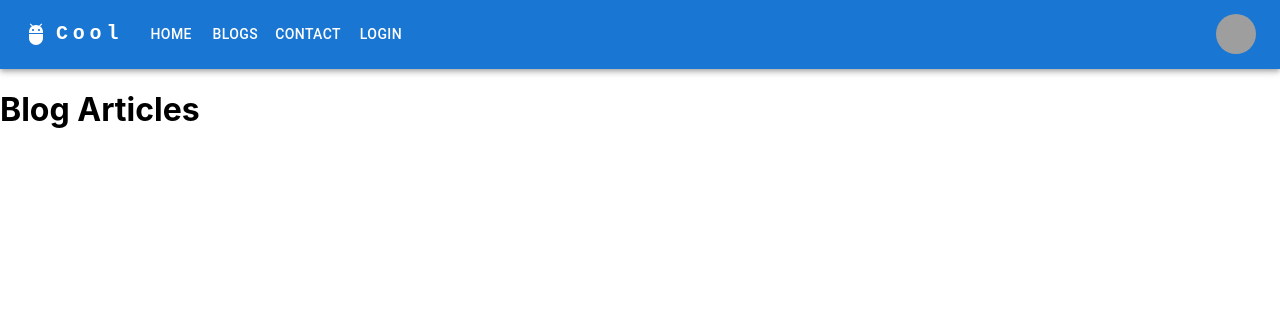
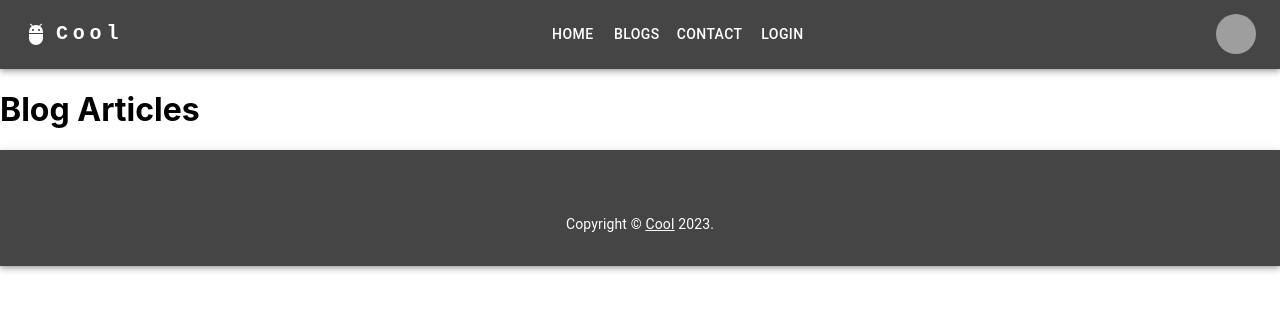
Before and after one commit to b0111/devreactapp, a React (Create React App) app: page /blogs in a window 1280 px wide. Shown: the top 310 px of the page. Built offline with nearby package versions, Linux system fonts and the light colour scheme; grey boxes are pictures that could not be loaded.

Commit message:
create footer

```diff
--- a/src/App.js
+++ b/src/App.js
@@ -9,6 +9,8 @@ import Login from './components/user/Login';
 import Profile from './components/user/Profile';
 
 import Header from "./components/Header";
+import Footer from "./components/Footer";
+
 
 import Home from './pages/Home';
 import Contact from './pages/Contact';
@@ -29,11 +31,10 @@ import {Routes, Route, Navigate} from "react-router-dom";
         <Route path='/profile' element={<Profile/>} />
         <Route path='/contact' element={<Contact/>} />
         <Route path='/blogs' element={<Blogs/>} />
+      </Routes>
+      <Footer />
+    </Box>
 
-
-
-      </Routes>
-    </Box>
 
   );
 }
--- /dev/null
+++ b/src/components/Footer.js
@@ -0,0 +1,47 @@
+import * as React from 'react';
+import AppBar from '@mui/material/AppBar';
+import Box from '@mui/material/Box';
+import Toolbar from '@mui/material/Toolbar';
+import IconButton from '@mui/material/IconButton';
+import Typography from '@mui/material/Typography';
+import Menu from '@mui/material/Menu';
+import MenuIcon from '@mui/icons-material/Menu';
+import Container from '@mui/material/Container';
+import Avatar from '@mui/material/Avatar';
+import Button from '@mui/material/Button';
+import Tooltip from '@mui/material/Tooltip';
+import MenuItem from '@mui/material/MenuItem';
+import AdbIcon from '@mui/icons-material/Adb';
+
+import { useNavigate } from "react-router-dom";
+
+import Link from '@mui/material/Link';
+
+function Copyright(props) {
+    return (
+      <Typography variant="body2" color="inherit" align="center" {...props}>
+        {'Copyright © '}
+        <Link color="inherit" href={window.location.origin}>
+          Cool
+        </Link>{' '}
+        {new Date().getFullYear()}
+        {'.'}
+      </Typography>
+    );
+  }
+
+
+
+function Footer() {
+
+
+  return (
+    <AppBar sx={{ bgcolor: "#454545" }}  position="static">
+      <Container maxWidth="xl">
+
+          <Copyright sx={{ mt: 8, mb: 4 }} />
+      </Container>
+    </AppBar>
+  );
+}
+export default Footer;
--- a/src/components/Header.js
+++ b/src/components/Header.js
@@ -47,7 +47,7 @@ function Header() {
   };
 
   return (
-    <AppBar position="static">
+    <AppBar position="static"  sx={{ bgcolor: "#454545" }}>
       <Container maxWidth="xl">
         <Toolbar disableGutters>
           <AdbIcon sx={{ display: { xs: 'none', md: 'flex' }, mr: 1 }} />
@@ -124,7 +124,7 @@ function Header() {
           >
             Cool
           </Typography>
-          <Box sx={{ flexGrow: 1, display: { xs: 'none', md: 'flex' } }}>
+          <Box sx={{ flexGrow: 1, display: { xs: 'none', md: 'flex', justifyContent: 'center'} }}>
             {pages.map((page) => (
               <Button
                 key={page.name}
--- a/src/components/user/Login.js
+++ b/src/components/user/Login.js
@@ -66,7 +66,12 @@ const handleSubmit = async e => {
         window.location.href = "/profile";
       });
     } else {
-          swal("Failed", response.message, "error");
+    const err =  JSON.stringify(response.errors,false);
+      console.log(err[0]);
+          swal("Failed", 'test', "error", {
+        dangerMode: true,
+         buttons: true,
+        }  );
 
     }
   }
@@ -137,7 +142,8 @@ const handleSubmit = async e => {
           </Grid>
         </Box>
       </Box>
-      <Copyright sx={{ mt: 8, mb: 4 }} />
+      <br/><br/><br/>
+
     </Container>
   </ThemeProvider>
   )
```
